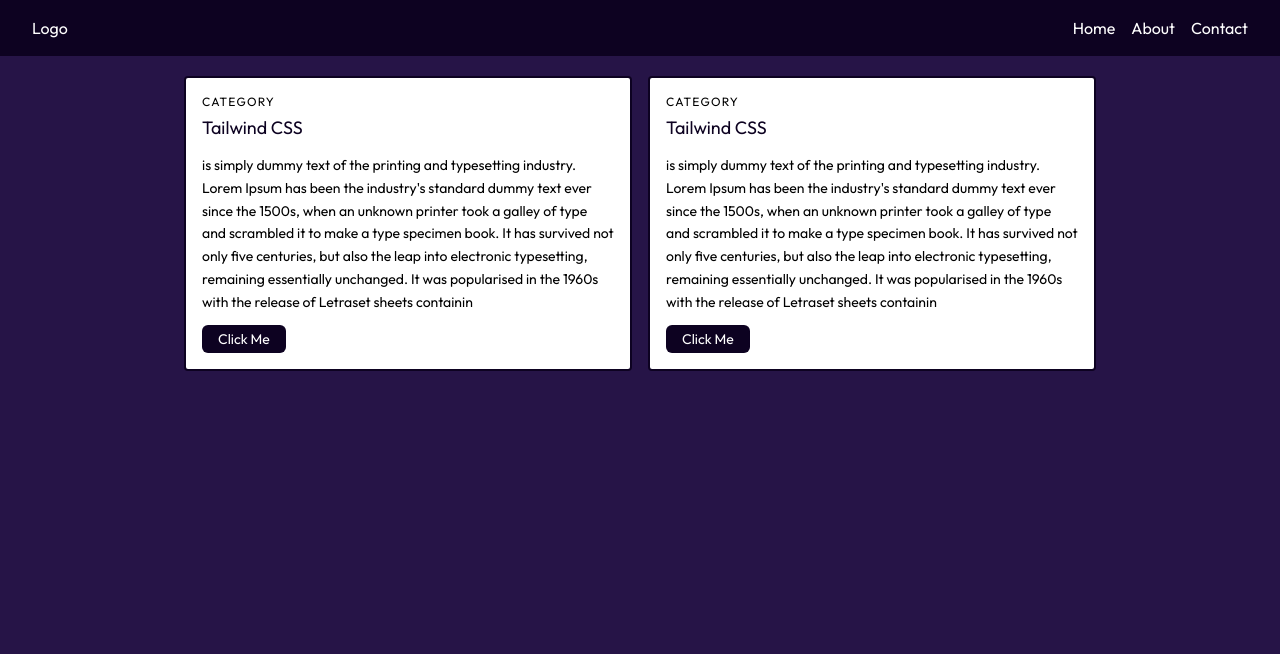
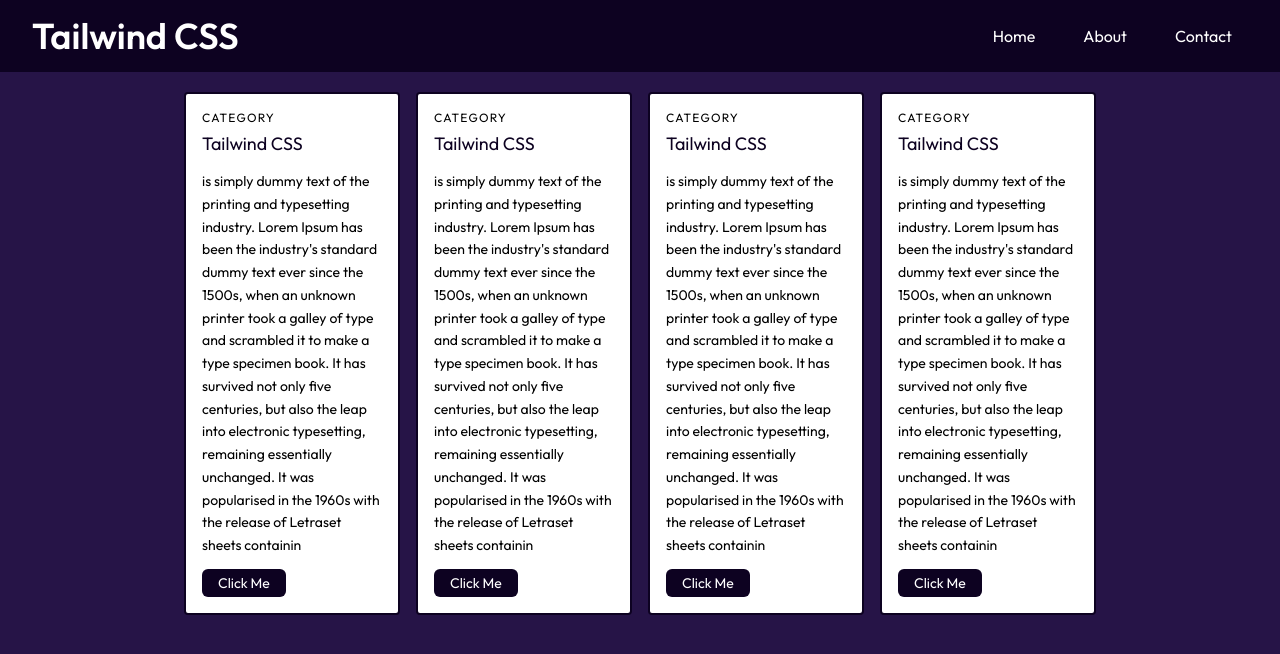
Before and after one commit to mohamedallam13/tailwind-css-example, a website: page src/index.html in a window 1280 px wide. Drawn offline with nearby package versions, Linux system fonts and the light colour scheme; files that its build step writes are made by us from their sources.

Commit message:
Add updates

```diff
--- a/src/index.html
+++ b/src/index.html
@@ -12,16 +12,16 @@
     <link
         href="https://fonts.googleapis.com/css2?family=Outfit:wght@100;400;600&family=Poppins:wght@100;200;300;400;500;600;700;800&display=swap"
         rel="stylesheet">
-    <title>Test</title>
+    <title>Why Tailwind CSS</title>
 </head>
 
 <body class="bg-dusk-purple">
     <nav class="bg-midnight-purple flex justify-between text-white py-4 px-8">
-        <a href="">Logo</a>
+        <a href="/src/index.html" class="text-4xl font-bold">Tailwind CSS</a>
         <ul class="hidden md:flex flex-row items-center align-middle gap-4">
-            <li><a href="#"></a>Home</li>
-            <li><a href="#"></a>About</li>
-            <li><a href="#"></a>Contact</li>
+            <li class="px-4 py-2 rounded-md hover:bg-neon-red"><a href="/src/index.html">Home</a></li>
+            <li class="px-4 py-2 rounded-md hover:bg-neon-red"><a href="#about" >About</a></li>
+            <li class="px-4 py-2 rounded-md hover:bg-neon-red"><a href="https://tailwindcss.com/">Contact</a></li>
         </ul>
         <div class="md:hidden bg-white">
             <svg viewBox="0 0 100 80" width="40" height="40">
@@ -31,9 +31,9 @@
             </svg>
         </div>
     </nav>
-    <div class="container mt-5">
+    <div class="container mt-5" id="about">
         <!-- Card 1 -->
-        <div class="grid grid-cols-2 gap-4">
+        <div class="grid gap-4 md:grid-cols-2 lg:grid-cols-4 sm:grid-cols-1">
             <div class="bg-white rounded px-4 py-4 border-2 border-midnight-purple">
                 <h2 class="tracking-widest text-xs mb-1">CATEGORY</h2>
                 <h1 class="title-font text-lg mb-3 text-midnight-purple">Tailwind CSS</h1>
@@ -44,7 +44,7 @@
                     leap into electronic typesetting, remaining essentially unchanged. It was popularised in the 1960s
                     with the release of Letraset sheets containin
                 </p>
-                <button class="bg-midnight-purple text-sm text-white rounded-md px-4 py-1">Click Me</button>
+                <button class="bg-midnight-purple text-sm text-white rounded-md px-4 py-1 hover:bg-neon-red">Click Me</button>
             </div>
 
             <!-- Card 2 -->
@@ -58,7 +58,35 @@
                     leap into electronic typesetting, remaining essentially unchanged. It was popularised in the 1960s
                     with the release of Letraset sheets containin
                 </p>
-                <button class="bg-midnight-purple text-sm text-white rounded-md px-4 py-1">Click Me</button>
+                <button class="bg-midnight-purple text-sm text-white rounded-md px-4 py-1 hover:bg-neon-red">Click Me</button>
+            </div>
+
+            <!-- Card 3 -->
+            <div class="bg-white rounded px-4 py-4 border-2 border-midnight-purple">
+                <h2 class="tracking-widest text-xs mb-1">CATEGORY</h2>
+                <h1 class="title-font text-lg mb-3 text-midnight-purple">Tailwind CSS</h1>
+                <p class="leading-relaxed text-sm mb-3">
+                    is simply dummy text of the printing and typesetting industry. Lorem Ipsum has been the industry's
+                    standard dummy text ever since the 1500s, when an unknown printer took a galley of type and
+                    scrambled it to make a type specimen book. It has survived not only five centuries, but also the
+                    leap into electronic typesetting, remaining essentially unchanged. It was popularised in the 1960s
+                    with the release of Letraset sheets containin
+                </p>
+                <button class="bg-midnight-purple text-sm text-white rounded-md px-4 py-1 hover:bg-neon-red">Click Me</button>
+            </div>
+
+            <!-- Card 4 -->
+            <div class="bg-white rounded px-4 py-4 border-2 border-midnight-purple">
+                <h2 class="tracking-widest text-xs mb-1">CATEGORY</h2>
+                <h1 class="title-font text-lg mb-3 text-midnight-purple">Tailwind CSS</h1>
+                <p class="leading-relaxed text-sm mb-3">
+                    is simply dummy text of the printing and typesetting industry. Lorem Ipsum has been the industry's
+                    standard dummy text ever since the 1500s, when an unknown printer took a galley of type and
+                    scrambled it to make a type specimen book. It has survived not only five centuries, but also the
+                    leap into electronic typesetting, remaining essentially unchanged. It was popularised in the 1960s
+                    with the release of Letraset sheets containin
+                </p>
+                <button class="bg-midnight-purple text-sm text-white rounded-md px-4 py-1 hover:bg-neon-red">Click Me</button>
             </div>
         </div>
     </div>
```
